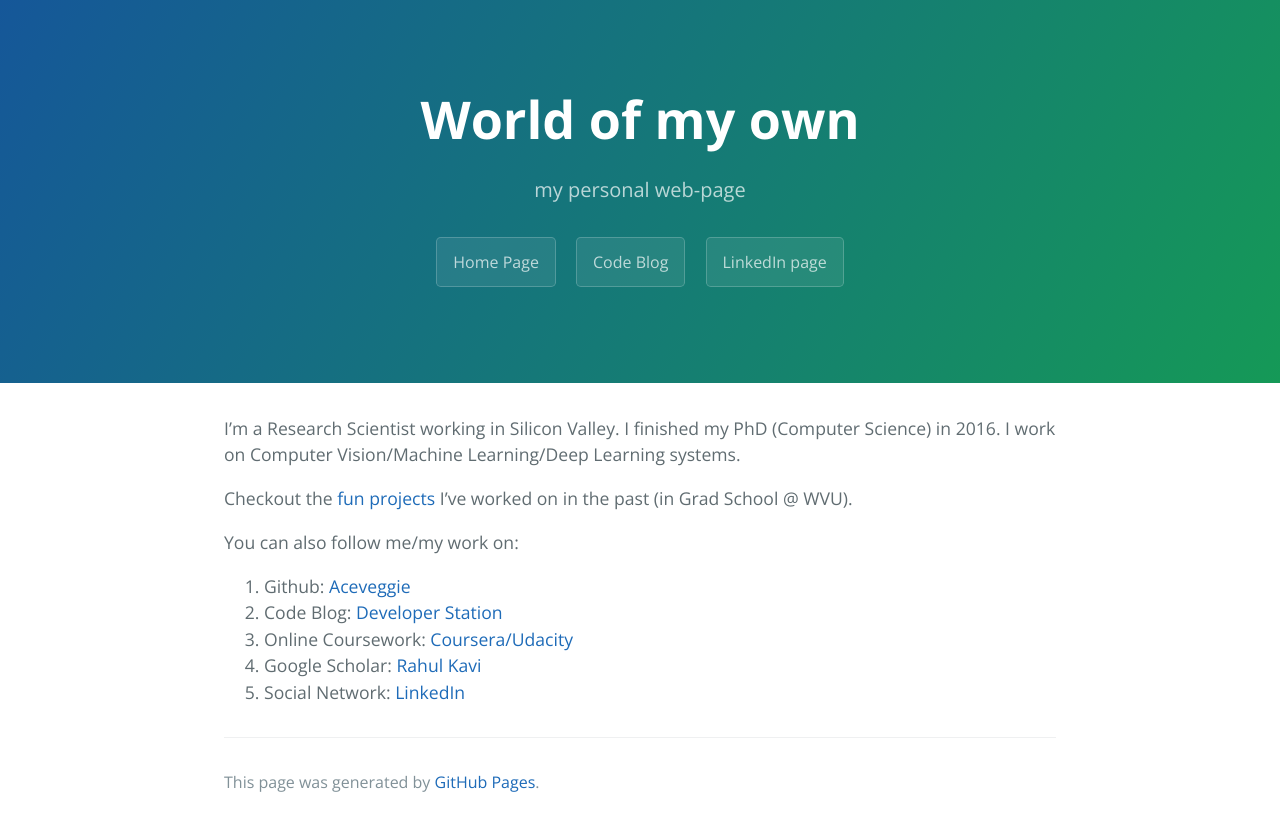
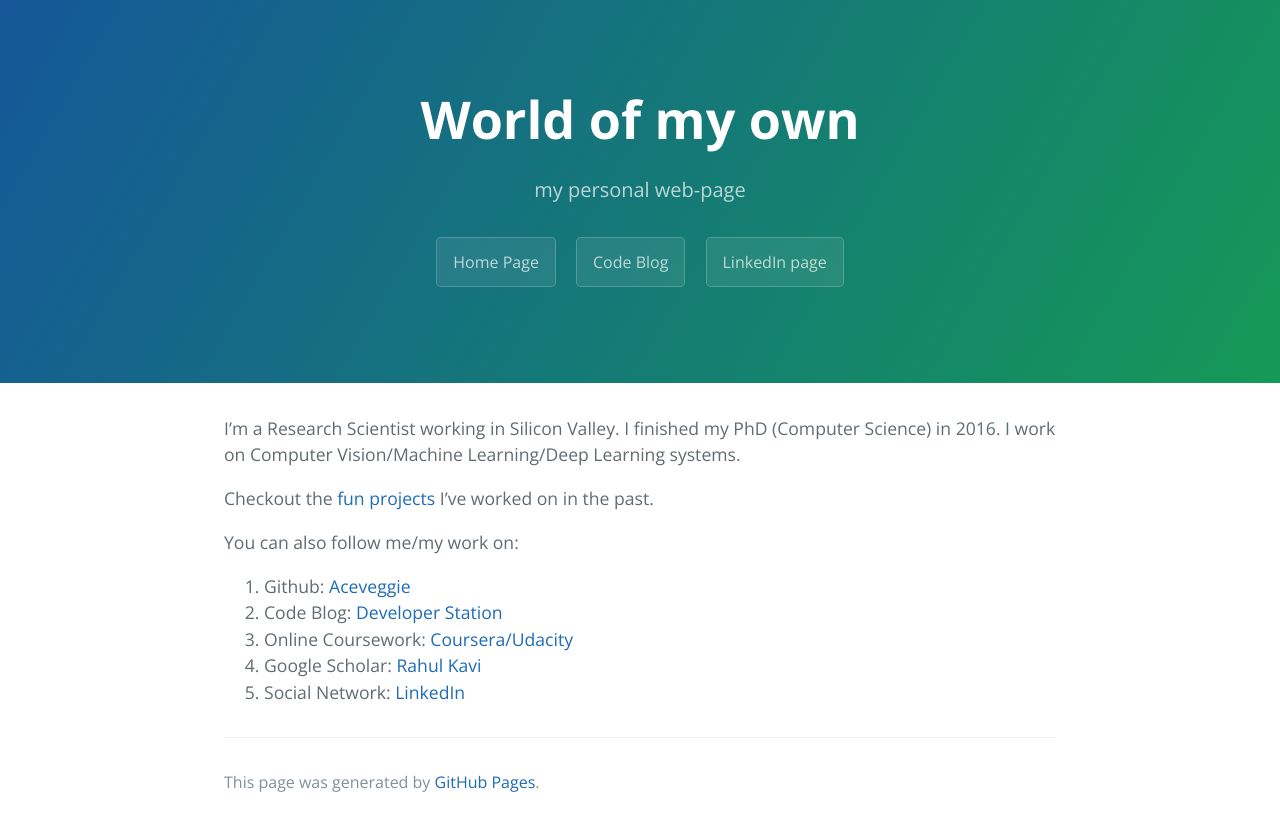
Before and after one commit to aceveggie/aceveggie.github.io, a Jekyll site: the page built from index.md, in a window 1280 px wide. Shown: the top 831 px of the page. Built offline with Jekyll 4.4.1, drawn with Linux system fonts in a browser that asks for light colours.

Commit message:
updated projects description

```diff
--- a/index.md
+++ b/index.md
@@ -4,7 +4,7 @@ layout: default
 
 I’m a Research Scientist working in Silicon Valley. I finished my PhD (Computer Science) in 2016.  I work on Computer Vision/Machine Learning/Deep Learning systems.
 
-Checkout the [fun projects](./fun-side-projects.html) I’ve worked on in the past (in Grad School @ WVU).
+Checkout the [fun projects](./fun-side-projects.html) I’ve worked on in the past.
 
 You can also follow me/my work on:
 
```
